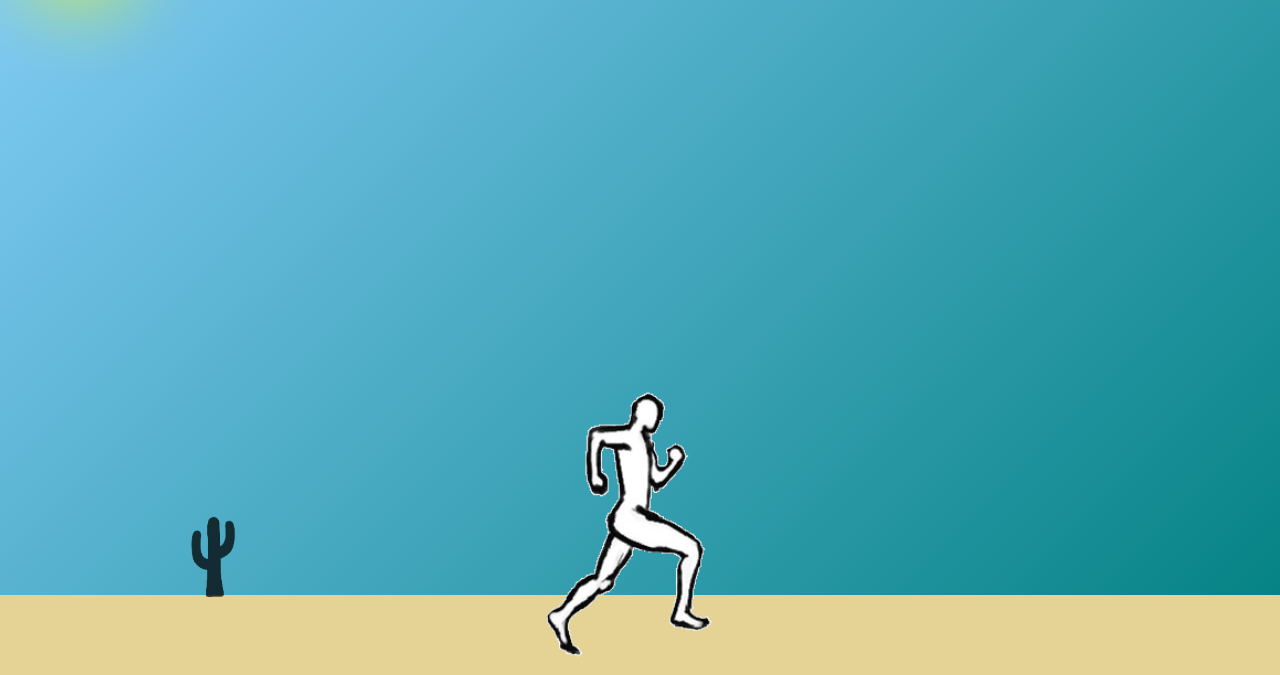
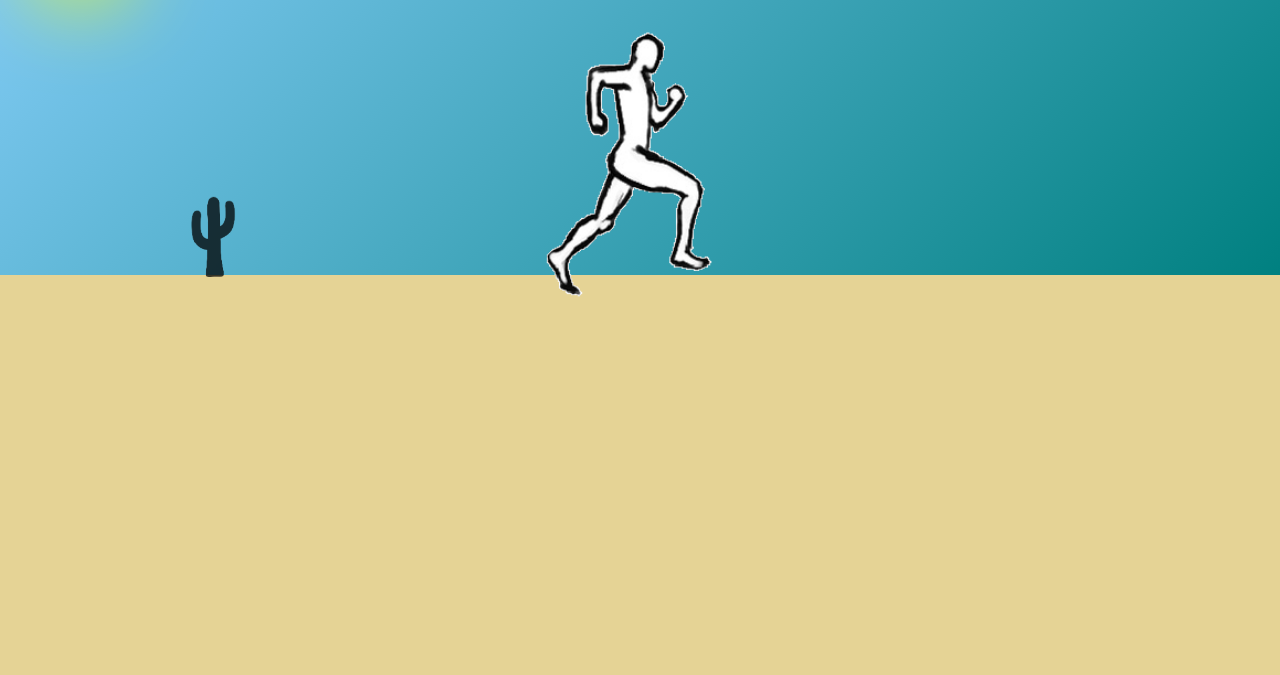
Before and after one commit to thomasxbanks/desert-runner, a website: page index.html in a window 1280 px wide. Shown: the part 125-800 px from the top of the page. Drawn offline with Linux system fonts and the light colour scheme.

Commit message:
adjusts sand level

```diff
--- a/style.css
+++ b/style.css
@@ -1,6 +1,7 @@
 body {
   margin: 0;
   overflow: hidden;
+  background-color: rgb(229, 211, 149);
 }
 
 *,
@@ -61,11 +62,11 @@ h1 span {
 }
 
 .stop-motion_animation {
+  position: relative;
   width: 100%;
-  min-height: 100vh;
+  height: 50vh;
+  padding: 0;
   margin: 0;
-  overflow: hidden;
-  box-shadow: inset 0 -10vh 0 rgb(229, 211, 149);
   background-image: linear-gradient(-45deg, teal, lightskyblue);
 }
 
@@ -74,11 +75,13 @@ h1 span {
   content: '';
   display: block;
   border-radius: 50%;
+  position: absolute;
+  top: 2.5rem;
+  left: 2.5rem;
   width: 5rem;
   height: 5rem;
   background-image: radial-gradient(at bottom right, goldenrod, yellow);
   box-shadow: 0 0 5rem rgba(255, 255, 0, 1);
-  margin: 2.5rem;
 }
 
 .stop-motion_animation:after {
@@ -90,7 +93,7 @@ h1 span {
   background-position: center center;
   display: block;
   position: fixed;
-  bottom: 9.8vh;
+  bottom: 49.8vh;
   right: 0;
   z-index: 0;
   width: 100%;
@@ -101,10 +104,11 @@ h1 span {
 .stop-motion_animation img {
   position: absolute;
   z-index: 1;
-  bottom: 0;
+  bottom: -5vh;
   left: 50%;
   transform: translate3d(-50%, 0, 0);
   padding: 0;
+  margin-top: 5vh;
   max-width: 100%;
   height: auto;
   height: 20rem;
```
